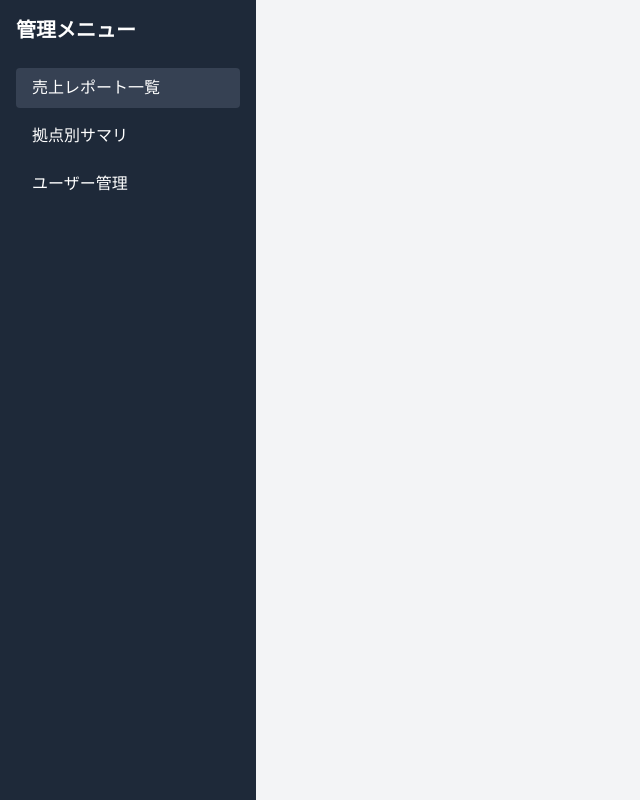
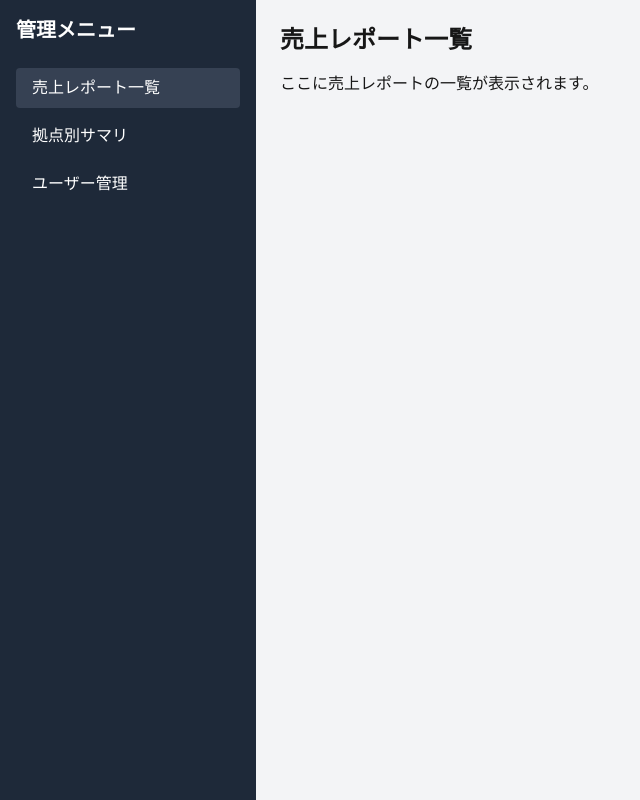
Before and after one commit to kei2333/1-6-sales-nextjs, a Next.js app in the folder frontend/: page /admin in a window 1280 px wide. Shown: the whole page, without its empty margins (0-640 px from the left). Built offline with nearby package versions, Linux system fonts and the light colour scheme.

Commit message:
build error solved

```diff
--- /dev/null
+++ b/frontend/src/app/admin/layout.tsx
@@ -0,0 +1,41 @@
+// src/app/admin/layout.tsx
+'use client'
+
+import Link from 'next/link'
+import { usePathname } from 'next/navigation'
+import type { ReactNode } from 'react'
+
+export default function AdminLayout({ children }: { children: ReactNode }) {
+  const pathname = usePathname()
+
+  const menuItems = [
+    { label: '売上レポート一覧', path: '/admin' },
+    { label: '拠点別サマリ', path: '/admin/summary' },
+    { label: 'ユーザー管理', path: '/admin/users' },
+  ]
+
+  return (
+    <div className="flex min-h-screen">
+      {/* Sidebar */}
+      <aside className="w-64 bg-gray-800 text-white p-4">
+        <h2 className="text-xl font-bold mb-6">管理メニュー</h2>
+        <nav className="space-y-2">
+          {menuItems.map((item) => (
+            <Link
+              key={item.path}
+              href={item.path}
+              className={`block px-4 py-2 rounded hover:bg-gray-700 ${
+                pathname === item.path ? 'bg-gray-700' : ''
+              }`}
+            >
+              {item.label}
+            </Link>
+          ))}
+        </nav>
+      </aside>
+
+      {/* Main content */}
+      <main className="flex-1 p-6 bg-gray-100">{children}</main>
+    </div>
+  )
+}
--- a/frontend/src/app/admin/page.tsx
+++ b/frontend/src/app/admin/page.tsx
@@ -1,38 +1,10 @@
-'use client'
-import Link from 'next/link'
-import { usePathname } from 'next/navigation'
-
-export default function AdminLayout({ children }: { children: React.ReactNode }) {
-  const pathname = usePathname()
-
-  const menuItems = [
-    { label: '売上レポート一覧', path: '/admin' },
-    { label: '拠点別サマリ', path: '/admin/summary' },
-    { label: 'ユーザー管理', path: '/admin/users' },
-  ]
-
-  return (
-    <div className="flex min-h-screen">
-      {/* Sidebar */}
-      <aside className="w-64 bg-gray-800 text-white p-4">
-        <h2 className="text-xl font-bold mb-6">管理メニュー</h2>
-        <nav className="space-y-2">
-          {menuItems.map((item) => (
-            <Link
-              key={item.path}
-              href={item.path}
-              className={`block px-4 py-2 rounded hover:bg-gray-700 ${
-                pathname === item.path ? 'bg-gray-700' : ''
-              }`}
-            >
-              {item.label}
-            </Link>
-          ))}
-        </nav>
-      </aside>
-
-      {/* Main content */}
-      <main className="flex-1 p-6 bg-gray-100">{children}</main>
-    </div>
-  )
-}
+// src/app/admin/page.tsx
+export default function AdminPage() {
+    return (
+      <div>
+        <h1 className="text-2xl font-bold mb-4">売上レポート一覧</h1>
+        <p>ここに売上レポートの一覧が表示されます。</p>
+        {/* 実際のデータ表示や表などはここに追加 */}
+      </div>
+    )
+  }
```
